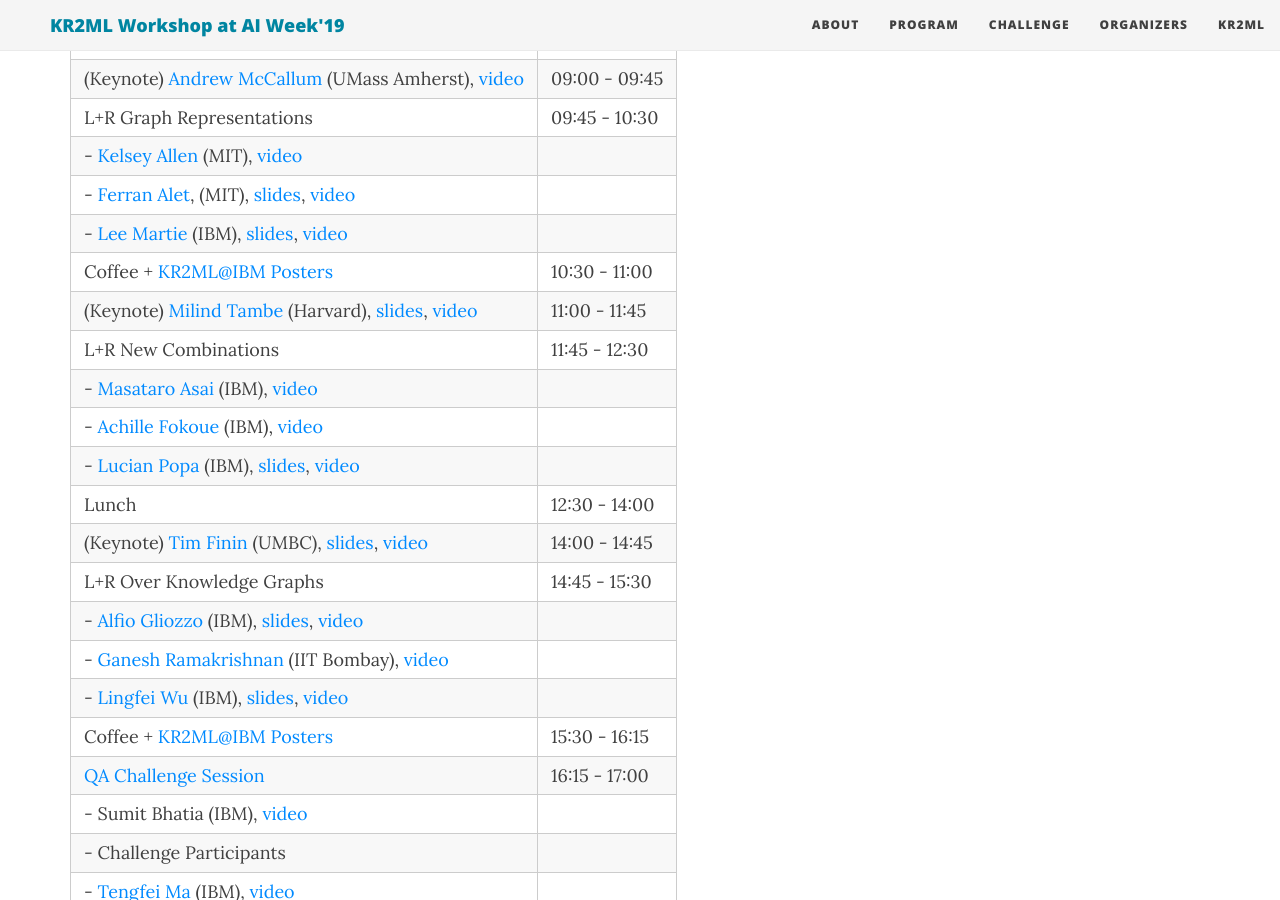
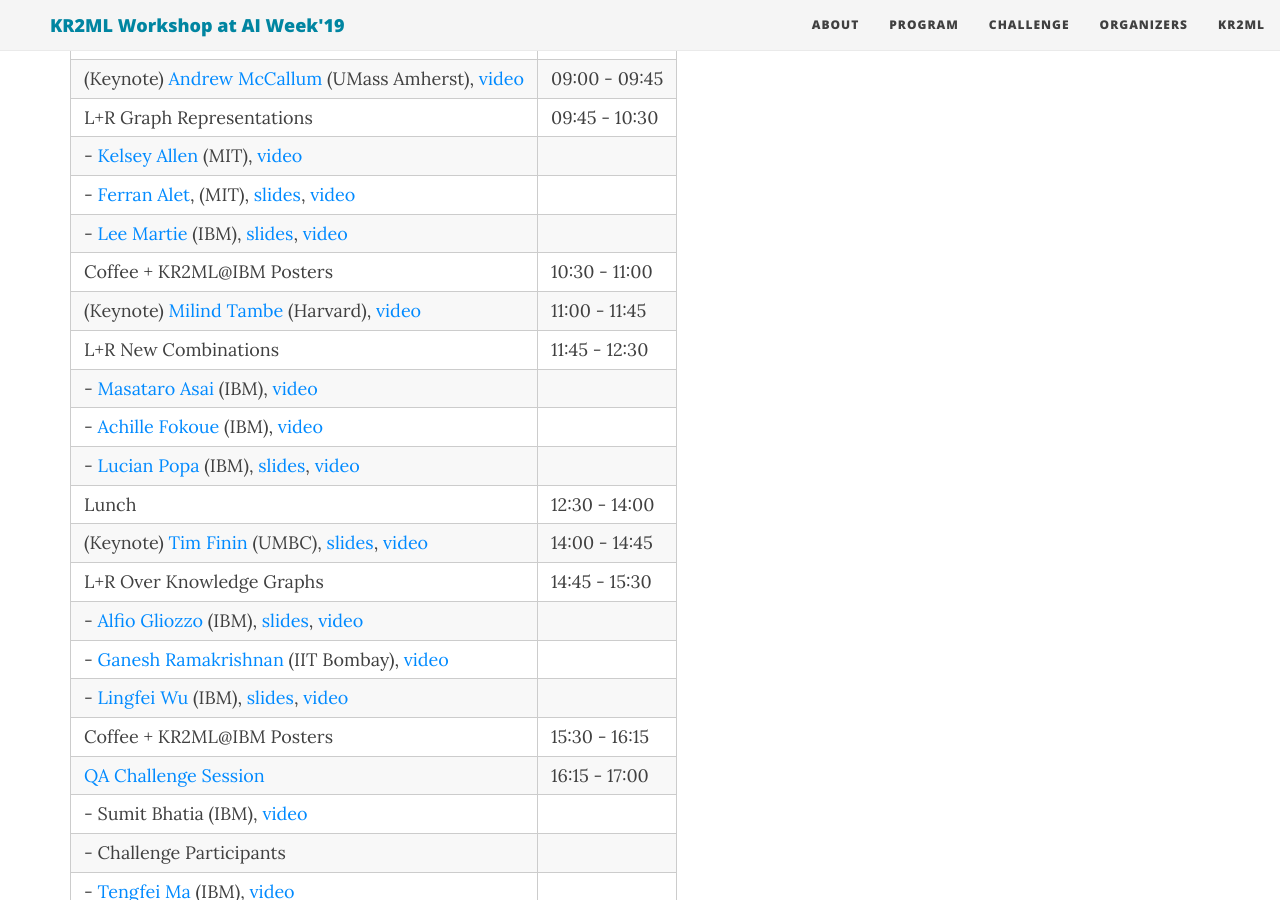
Before and after one commit to kr2ml/ibm-2019, a Jekyll site: the page built from schedule.md, in a window 1280 px wide and 900 px high, scrolled down 803 px. Built offline with Jekyll 4.4.1, drawn with Linux system fonts in a browser that asks for light colours; nearby versions of some CDN libraries.

Commit message:
slide links updated

```diff
--- a/schedule.md
+++ b/schedule.md
@@ -25,21 +25,21 @@ Note: Apparantly there are issues with the links. Please [access the video folde
 | (Keynote) [Andrew McCallum](#andrew-mccallum) (UMass Amherst), [video](https://ibm.box.com/s/19bhb6aogq9yx21eht6lbyndvty6h4e6) | 09:00 - 09:45  |
 | L+R Graph Representations                                 | 09:45 - 10:30  |
 | - [Kelsey Allen](#kelsey-allen) (MIT), [video](https://ibm.box.com/s/89rsnayku05dvr6yw46002bsb9y23wwi)               |          |
-| - [Ferran Alet](#ferran-alet), (MIT), [slides](https://ibm.box.com/s/o8vi897qhbo8j2uaxn4wa6pgbywldw1k), [video](https://ibm.box.com/s/e9uv4sjpucucuayxmvac52bmy8ssk11s)                          |          |
-| - [Lee Martie](#lee-martie) (IBM), [slides](https://ibm.box.com/s/tutbnukc96ufh4l9rcbpop1flt80xu4q), [video](https://ibm.box.com/s/k9rwbyoszqo2ctnn0n2z8jen15g6c3nr) | |
-| Coffee + [KR2ML@IBM Posters](#poster-session)                     | 10:30 - 11:00  |
-| (Keynote) [Milind Tambe](#milind-tambe) (Harvard), [slides](), [video](https://ibm.box.com/s/8tyt82t9rjjoakgc6dxn1j75i0esfm0g)             | 11:00 - 11:45  |
+| - [Ferran Alet](#ferran-alet), (MIT), [slides](https://ibm.box.com/s/5aazphoab4343r5yuqhpzxspnkhca1gt), [video](https://ibm.box.com/s/e9uv4sjpucucuayxmvac52bmy8ssk11s)                          |          |
+| - [Lee Martie](#lee-martie) (IBM), [slides](https://ibm.box.com/s/g1n7jhtgs0iqr5q50rj4bcf4p3w1pfa5), [video](https://ibm.box.com/s/k9rwbyoszqo2ctnn0n2z8jen15g6c3nr) | |
+| Coffee + KR2ML@IBM Posters                    | 10:30 - 11:00  |
+| (Keynote) [Milind Tambe](#milind-tambe) (Harvard), [video](https://ibm.box.com/s/8tyt82t9rjjoakgc6dxn1j75i0esfm0g)             | 11:00 - 11:45  |
 | L+R New Combinations                       | 11:45 - 12:30 |
 | - [Masataro Asai](#masataro-asai) (IBM),  [video](https://ibm.box.com/s/2hneackxcxlttbyn5i54l10yb1yik5bn)                       |           |
 | - [Achille Fokoue](#achille-fokoue) (IBM),  [video](https://ibm.box.com/s/3i9sq4ozil7m83ah13q48mgel75xijn3) | |
-| - [Lucian Popa](#lucian-popa) (IBM), [slides](https://ibm.box.com/s/xbmw2z19yjglvcyw88qh11jrda5r6n0m), [video](https://ibm.box.com/s/iao0bn0csq34q4qt4rhyp039x7xgbew6) | |
+| - [Lucian Popa](#lucian-popa) (IBM), [slides](https://ibm.box.com/s/barqrzny33fe33erjlbchq9iu53zqd65), [video](https://ibm.box.com/s/iao0bn0csq34q4qt4rhyp039x7xgbew6) | |
 | Lunch                                          | 12:30 - 14:00  |
-| (Keynote) [Tim Finin](#tim-finin) (UMBC), [slides](https://ibm.box.com/s/6eqyf2glr4j2acup1a0g1jvt6sys27hb), [video](https://ibm.box.com/s/dbvc72ekzdbsxn7ccuatwd7w268qkwof)                     | 14:00 - 14:45  |
+| (Keynote) [Tim Finin](#tim-finin) (UMBC), [slides](https://ibm.box.com/s/yrztdyylaqdogej94bcnjof8i56f5iz0), [video](https://ibm.box.com/s/dbvc72ekzdbsxn7ccuatwd7w268qkwof)                     | 14:00 - 14:45  |
 | L+R Over Knowledge Graphs | 14:45 - 15:30 |
 | - [Alfio Gliozzo](#alfio-gliozzo) (IBM), [slides](https://ibm.box.com/s/b7999gwsmosdzdrmgcr888xbwnov1huu), [video](https://ibm.box.com/s/p34wua6vr1xuupki6xc6dbik1dkse4ot)  |   |
 | - [Ganesh Ramakrishnan](#ganesh-ramakrishnan) (IIT Bombay),  [video](https://ibm.box.com/s/e53iexmrf979j12icy6g0zhrs8lftjq4) | |
-| - [Lingfei Wu](#lingfei-wu) (IBM), [slides](https://ibm.box.com/s/p2nextmqfwbh4z6qg38alga11bdwffas), [video](https://ibm.box.com/s/kqk4zgazyx4g45qtvssgr0u1sg7duq8k)                                          |          |
-| Coffee + [KR2ML@IBM Posters](#poster-session)                     | 15:30 - 16:15  |
+| - [Lingfei Wu](#lingfei-wu) (IBM), [slides](https://ibm.box.com/s/v2kvz3o7gsp48p4sht9501ua8r5c0fim), [video](https://ibm.box.com/s/kqk4zgazyx4g45qtvssgr0u1sg7duq8k)                                          |          |
+| Coffee + KR2ML@IBM Posters                     | 15:30 - 16:15  |
 | [QA Challenge Session](challenge.md)        | 16:15 - 17:00  |
 | - Sumit Bhatia (IBM),  [video](https://ibm.box.com/s/ywp06ek3ryfkx4kq5svke049b02rkjgv) | |
 | - Challenge Participants  | |
```
